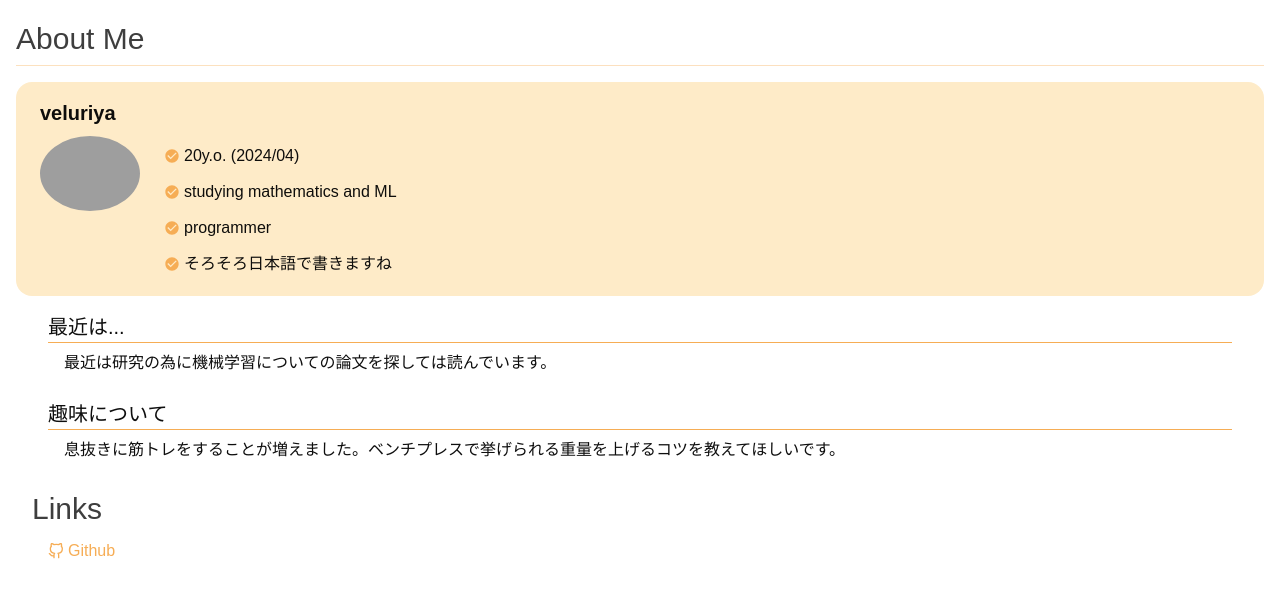
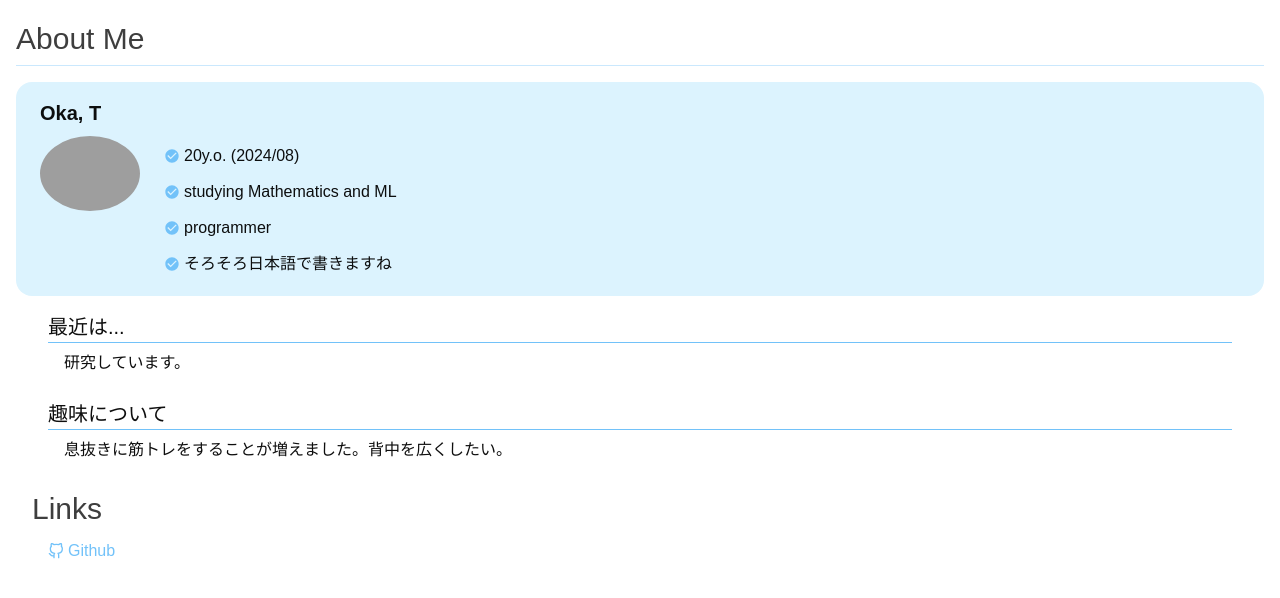
Before and after one commit to veluriy/portfolio_2024, a Next.js app: page / in a window 1280 px wide. Shown: the top 598 px of the page. Built offline with nearby package versions, Linux system fonts and the light colour scheme; grey boxes are pictures that could not be loaded.

Commit message:
update contents

```diff
--- a/data/self-introduce/data.json
+++ b/data/self-introduce/data.json
@@ -1,21 +1,21 @@
 {
-    "name": "veluriya",
+    "name": "Oka, T",
     "gh_uname": "veluriy",
     "gh_uid": 64892129,
     "features": [
-        "20y.o. (2024/04)",
-        "studying mathematics and ML",
+        "20y.o. (2024/08)",
+        "studying Mathematics and ML",
         "programmer",
         "そろそろ日本語で書きますね"
     ],
     "about": [
         {
             "title": "最近は...",
-            "content": "最近は研究の為に機械学習についての論文を探しては読んでいます。"
+            "content": "研究しています。"
         },
         {
             "title": "趣味について",
-            "content": "息抜きに筋トレをすることが増えました。ベンチプレスで挙げられる重量を上げるコツを教えてほしいです。"
+            "content": "息抜きに筋トレをすることが増えました。背中を広くしたい。"
         }
     ]
 }
--- a/src/theme/theme.ts
+++ b/src/theme/theme.ts
@@ -18,8 +18,8 @@ export const theme = extendTheme({
     },
     colors: {
         custom: {
-            primary: "#F6AD55",
-            primary_light: "#FEEBC8",
+            primary: "#72C2F9",
+            primary_light: "#DCF3FE",
             font_default_color: "#000000f1",
         },
     },
```
